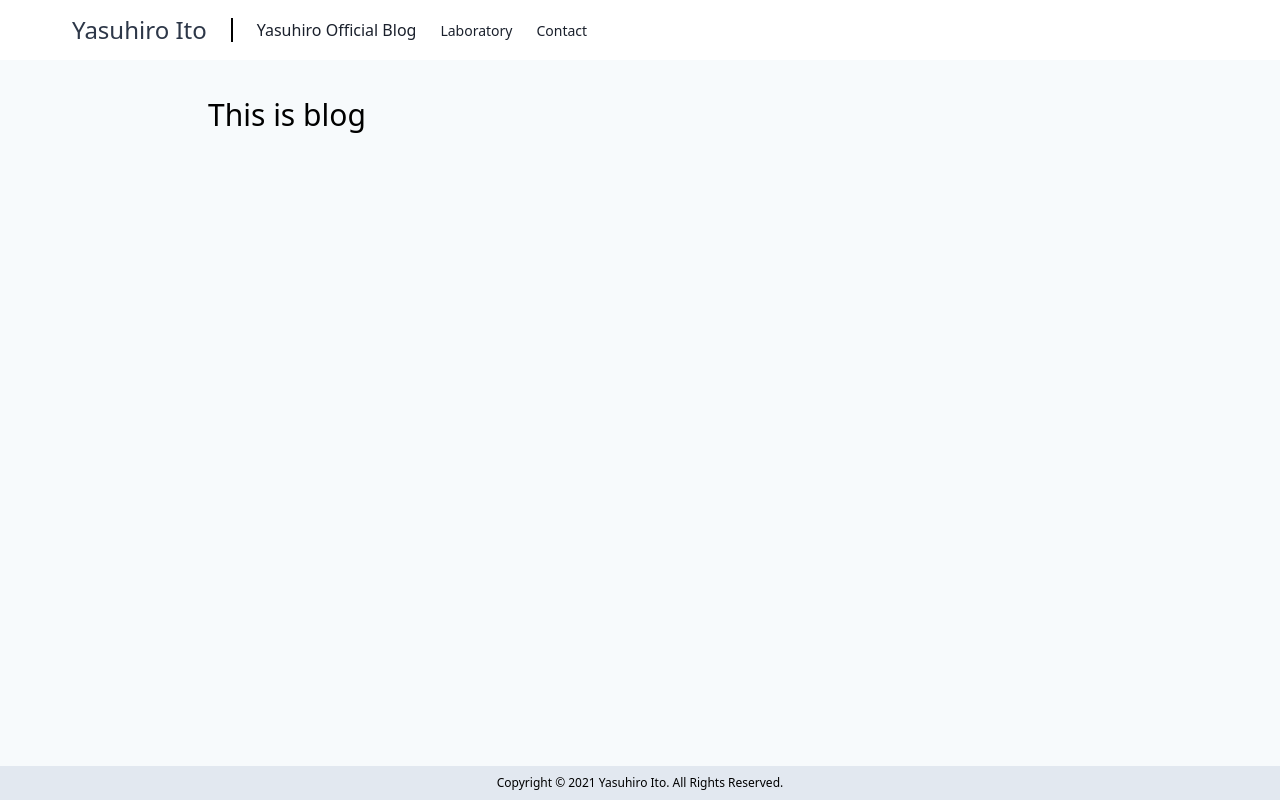
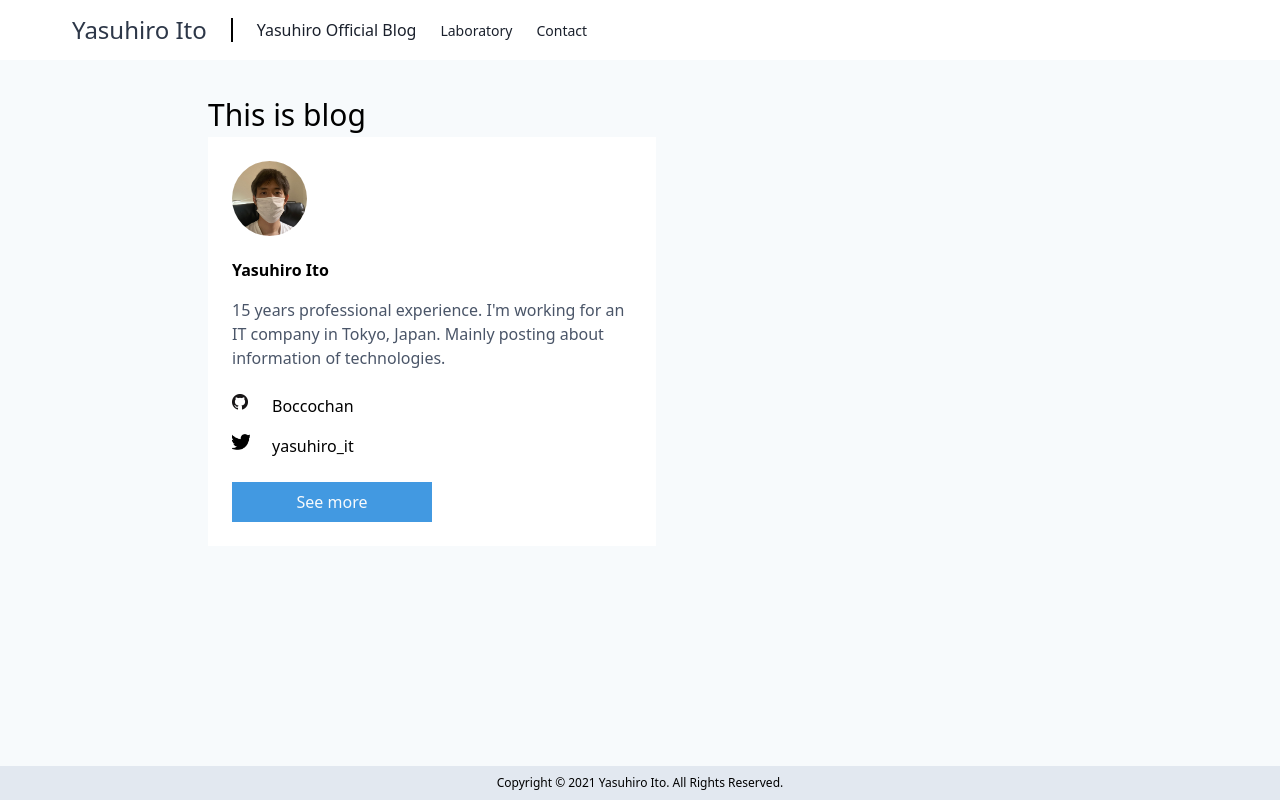
Before and after one commit to Boccochan/yas-blog, a Gatsby site: page /blog in a window 1280 px wide. Built offline with nearby package versions, Linux system fonts and the light colour scheme; Gatsby itself is replaced by a stand-in of ours.

Commit message:
WIP: adding bio

```diff
--- /dev/null
+++ b/src/components/Blog/Bio.tsx
@@ -0,0 +1,86 @@
+import React from 'react'
+import { graphql, useStaticQuery } from 'gatsby'
+import Img from 'gatsby-image'
+import { useTranslation } from 'react-i18next'
+import Link from '@/components/Link'
+
+const query = graphql`
+  query {
+    allFile(filter: {relativePath: {}, relativeDirectory: {eq: "bio"}}) {
+      edges {
+        node {
+          id
+          childImageSharp {
+            fixed {
+              ...GatsbyImageSharpFixed
+            }
+          }
+        }
+      }
+    }
+  }
+`
+
+const meStyle = {
+  width: "75px",
+  height: "75px",
+  borderRadius: "50%",
+};
+
+const githubStyle = {
+  width: "16px",
+  height: "16px",
+  float: "left"
+};
+
+const twitterStyle = {
+  width: "18px",
+  height: "16px",
+  float: "left"
+};
+
+const filterImg = (data: any, name: string) => {
+  const img = data.allFile.edges.filter(edge => edge.node.childImageSharp.fixed.src.endsWith(name))[0]
+  return img.node.childImageSharp.fixed
+}
+
+const Bio = () => {
+  const data = useStaticQuery(query)
+  const [t] = useTranslation()
+
+  const me = filterImg(data, 'me.jpg')
+  const github = filterImg(data, 'github-logo.png')
+  const twitter = filterImg(data, 'twitter-logo.png')
+
+  console.log(data)
+
+  return (
+    <div className='max-w-md p-6 bg-white'>
+      <Img fixed={me} alt='author-image' style={meStyle}/>
+      <div className='mb-6'>
+        <h3 className="my-4 font-bold">{t('author')}</h3>
+        <p className="text-gray-700">{t('summary')}</p>
+      </div>
+      <div className='mb-6'>
+        <div className="mb-4">
+          <a href="https://github.com/Boccochan">
+            <Img fixed={github} alt='author-image' style={githubStyle}/>
+            <p className='pl-10'>Boccochan</p>
+          </a>
+        </div>
+        <div>
+          <a href="https://twitter.com/yasuhiro_it">
+            <Img fixed={twitter} alt='author-image' style={twitterStyle}/>
+            <p className='pl-10'>yasuhiro_it</p>
+          </a>
+        </div>
+      </div>
+      <div className="bg-blue-500 text-center text-gray-100 md:w-6/12 xs:w-36 py-2">
+        <Link to='/' >{t('go-to-cv')}</Link>
+      </div>
+
+    </div>
+  )
+}
+
+export default Bio
--- a/src/components/Image.tsx
+++ b/src/components/Image.tsx
@@ -15,7 +15,7 @@ const Image = () => {
     }
   `)
 
-  return <Img fluid={data.placeholderImage.childImageSharp.fluid} />
+  return <Img fluid={data.placeholderImage.childImageSharp.fluid} imgStyle={{ borderRadius: "50%" }}/>
 }
 
 export default Image
--- a/src/i18n/locales/en.json
+++ b/src/i18n/locales/en.json
@@ -1,3 +1,7 @@
 {
-  "blog": "Blog"
+  "blog": "Blog",
+  "author": "Yasuhiro Ito",
+  "title": "Software Engineer",
+  "summary": "15 years professional experience. I'm working for an IT company in Tokyo, Japan. Mainly posting about information of technologies.",
+  "go-to-cv": "See more"
 }
--- a/src/i18n/locales/ja.json
+++ b/src/i18n/locales/ja.json
@@ -1,3 +1,8 @@
 {
-  "blog": "ブログ"
+  "blog": "ブログ",
+  "author": "伊藤 康将(イトウ　ヤスヒロ)",
+  "title": "ソフトウェアエンジニア",
+  "summary": "プログラミング歴15年の現役エンジニア。愛知→静岡→カナダ→北海道→東京と渡り歩き、現在は都内のIT企業で働いています。主にITを中心とした情報を発信しています。",
+  "go-to-cv": "プロフィール詳細へ"
+
 }
--- a/src/pages/blog.tsx
+++ b/src/pages/blog.tsx
@@ -1,11 +1,13 @@
 import React from 'react'
 import SEO from '@/components/Seo'
 import Layout from '@/components/Layout'
+import Bio from '@/components/Blog/Bio'
 
 const BlogPage = () => (
   <Layout>
     <SEO title="Blog" />
     <h1 className="text-3xl">This is blog</h1>
+    <Bio />
   </Layout>
 )
 
```
Also changed, not shown: src/images/bio/github-logo.png (added), src/images/bio/me.jpg (added), src/images/bio/twitter-logo.png (added).
